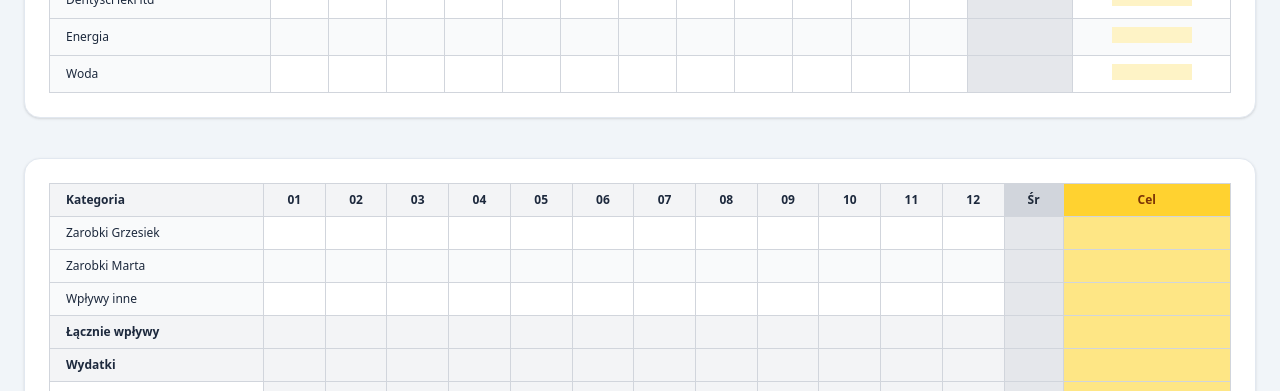
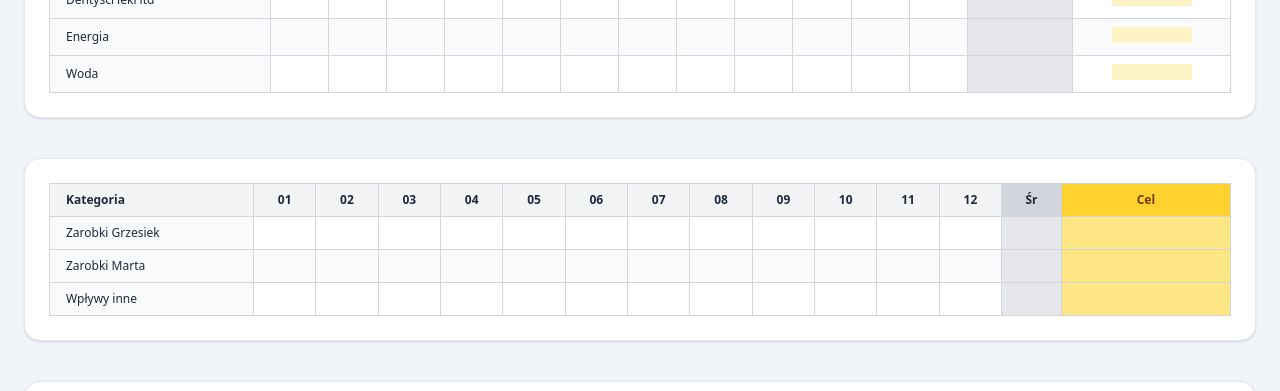
Before and after one commit to oleksaGrzegorz/budget-app, a React (Vite) app: page / in a window 1280 px wide. Shown: the part 1085-1476 px from the top of the page. Built offline with nearby package versions, Linux system fonts and the light colour scheme.

Commit message:
feat: add IncomesTable component and useIncomesMetrics hook for income tracking

```diff
--- a/src/App.tsx
+++ b/src/App.tsx
@@ -6,6 +6,7 @@ import { BudgetSummaryTable } from "./components/BudgetSummaryTable/BudgetSummar
 import { ExpensesList } from "./components/ExpensesList/ExpensesList";
 import { sumExpenses } from "./utils/sumExpenses";
 import type { Entry } from "./types/entry";
+import { IncomesTable } from "./components/IncomesTable/IncomesTable";
 
 export default function App() {
   const [amount, setAmount] = useState<number | null>(null);
@@ -14,19 +15,19 @@ export default function App() {
   const [formType, setFormType] = useState<"expense" | "income">("expense");
 
   const [entries, setEntries] = useState<Entry[]>(
-  JSON.parse(localStorage.getItem("entries") || "[]")
+    JSON.parse(localStorage.getItem("entries") || "[]"),
   );
 
-const [incomes, setIncomes] = useState<Record<string, Record<string, number>>>(
-  JSON.parse(localStorage.getItem("incomes") || "{}")
-);
+  const [incomes, setIncomes] = useState<
+    Record<string, Record<string, number>>
+  >(JSON.parse(localStorage.getItem("incomes") || "{}"));
 
   const [expenseGoals, setExpenseGoals] = useState<Record<string, number>>(
-  JSON.parse(localStorage.getItem("expenseGoals") || "{}")
+    JSON.parse(localStorage.getItem("expenseGoals") || "{}"),
   );
 
   const [incomeGoals, setIncomeGoals] = useState<Record<string, number>>(
-  JSON.parse(localStorage.getItem("incomeGoals") || "{}")
+    JSON.parse(localStorage.getItem("incomeGoals") || "{}"),
   );
 
   const expensesForTable = useMemo(() => sumExpenses(entries), [entries]);
@@ -74,7 +75,13 @@ useEffect(() => {
             setGoals={setExpenseGoals}
           />
         </section>
-
+        <section className="bg-white rounded-2xl shadow-sm border border-slate-200 p-6 overflow-x-auto">
+          <IncomesTable
+            incomes={incomes}
+            incomeGoals={incomeGoals}
+            setIncomeGoals={setIncomeGoals}
+          />
+        </section>
         <section className="bg-white rounded-2xl shadow-sm border border-slate-200 p-6 overflow-x-auto">
           <BudgetSummaryTable
             expenses={expensesForTable}
--- a/src/components/BudgetSummaryTable/sections/IncomeSection.tsx
+++ /dev/null
@@ -1,65 +0,0 @@
-import { months } from "../../../data/months";
-import { budgetSummaryLabels as incomeCategories } from "../../../data/budgetSummaryLabels";
-
-interface IncomeSectionProps {
-  incomes: Record<string, Record<string, number>>;
-  incomeGoals: Record<string, number>;
-  setIncomeGoals: React.Dispatch<React.SetStateAction<Record<string, number>>>;
-  getAverageIncomeForCategory: (category: string) => string | null;
-}
-
-export const IncomeSection = ({
-  incomes,
-  incomeGoals,
-  setIncomeGoals,
-  getAverageIncomeForCategory
-}: IncomeSectionProps) => {
-  return (
-    <>
-      {incomeCategories.map((category) => (
-                <tr key={category} className="even:bg-gray-50">
-                  <th
-                    className="px-4 py-2 text-left font-medium border border-gray-300 bg-gray-50"
-                    scope="row"
-                  >
-                    {category}
-                  </th>
-                  {months.map((month) => (
-                    <td
-                      key={month}
-                      className="px-3 py-2 text-center border border-gray-300"
-                    >
-                      {incomes[category]?.[month] || null}
-                    </td>
-                  ))}
-                  <td className="px-3 py-2 text-center border border-gray-300 bg-gray-200 text-gray-800 font-medium">
-                    {getAverageIncomeForCategory(category)}
-                  </td>
-                  <td
-                    className={`px-3 py-2 text-center border border-gray-300 font-semibold ${
-                      incomeGoals[category] &&
-                      Number(getAverageIncomeForCategory(category)) >
-                        incomeGoals[category]
-                        ? "bg-red-200 text-red-800"
-                        : incomeGoals[category]
-                          ? "bg-green-200 text-green-800"
-                          : "bg-amber-200 text-amber-900"
-                    }`}
-                  >
-                    <input
-                      type="number"
-                      value={incomeGoals[category] || ""}
-                      onChange={(e) =>
-                        setIncomeGoals((prev) => ({
-                          ...prev,
-                          [category]: Number(e.target.value),
-                        }))
-                      }
-                      className="w-20 text-center bg-transparent outline-none"
-                    />
-                  </td>
-                </tr>
-              ))}
-    </>
-  );
-}
--- /dev/null
+++ b/src/components/IncomesTable/IncomesTable.tsx
@@ -0,0 +1,111 @@
+import { months } from "../../data/months";
+import { useIncomesMetrics } from "../../hooks/useIncomesMetrics";
+import { budgetSummaryLabels as incomeCategories } from "../../data/budgetSummaryLabels";
+
+interface IncomesTableProps {
+  incomes: Record<string, Record<string, number>>;
+  incomeGoals: Record<string, number>;
+  setIncomeGoals: React.Dispatch<React.SetStateAction<Record<string, number>>>;
+}
+
+export const IncomesTable = ({
+  incomes,
+  incomeGoals,
+  setIncomeGoals,
+}: IncomesTableProps) => {
+  const { getAverageIncomeForCategory } = useIncomesMetrics(incomes);
+
+  return (
+    <table className="w-full text-xs border border-gray-300 border-collapse">
+      <thead className="bg-gray-100">
+        <tr>
+          <th className="px-4 py-2 text-left font-semibold border border-gray-300">
+            Kategoria
+          </th>
+          {months.map((month) => (
+            <th
+              key={month}
+              className="px-3 py-2 text-center font-semibold border border-gray-300"
+            >
+              {month}
+            </th>
+          ))}
+          <th className="px-3 py-2 text-center font-semibold border border-gray-300 bg-gray-300 text-gray-800">
+            Śr
+          </th>
+          <th className="px-3 py-2 text-center font-semibold border border-gray-300 bg-amber-300 text-amber-900">
+            Cel
+          </th>
+        </tr>
+      </thead>
+
+      <tbody>
+        {incomeCategories.map((category) => {
+          const average = Number(getAverageIncomeForCategory(category));
+          const goal = incomeGoals[category];
+
+          const difference =
+            average !== null && goal !== undefined ? average - goal : null;
+
+          return (
+            <tr key={category} className="even:bg-gray-50">
+              <th
+                className="px-4 py-2 text-left font-medium border border-gray-300 bg-gray-50"
+                scope="row"
+              >
+                {category}
+              </th>
+
+              {months.map((month) => (
+                <td
+                  key={month}
+                  className="px-3 py-2 text-center border border-gray-300"
+                >
+                  {incomes[category]?.[month] || null}
+                </td>
+              ))}
+
+              <td className="px-3 py-2 text-center border border-gray-300 bg-gray-200 text-gray-800 font-medium">
+                {getAverageIncomeForCategory(category)}
+              </td>
+
+              <td
+                className={`px-3 py-2 text-center border border-gray-300 font-semibold ${
+                  incomeGoals[category] &&
+                  Number(getAverageIncomeForCategory(category)) >
+                    incomeGoals[category]
+                    ? "bg-green-200 text-green-800"
+                    : incomeGoals[category]
+                      ? "bg-red-200 text-red-800"
+                      : "bg-amber-200 text-amber-900"
+                }`}
+              >
+                <div className="flex flex-col items-center">
+                  <input
+                    type="number"
+                    value={incomeGoals[category] || ""}
+                    onChange={(e) =>
+                      setIncomeGoals((prev) => ({
+                        ...prev,
+                        [category]: Number(e.target.value),
+                      }))
+                    }
+                    className="w-20 text-center bg-transparent outline-none"
+                  />
+
+                  {difference !== null && (
+                    <span className="text-xs">
+                      {difference > 0
+                        ? `+${difference.toFixed(2)}`
+                        : difference.toFixed(2)}
+                    </span>
+                  )}
+                </div>
+              </td>
+            </tr>
+          );
+        })}
+      </tbody>
+    </table>
+  );
+};
--- /dev/null
+++ b/src/hooks/useIncomesMetrics.ts
@@ -0,0 +1,18 @@
+export const useIncomesMetrics = (
+  incomes: Record<string, Record<string, number>>,
+) => {
+  const getAverageIncomeForCategory = (category: string) => {
+    const monthsData = incomes[category];
+    if (!monthsData) return null;
+
+    const values = Object.values(monthsData).filter((v) => v > 0);
+    if (values.length === 0) return null;
+
+    const sum = values.reduce((acc, val) => acc + val, 0);
+    return (sum / values.length).toFixed(2);
+  };
+
+  return {
+    getAverageIncomeForCategory,
+  };
+};
```
Lines whose indentation alone changed are shown as unchanged.
